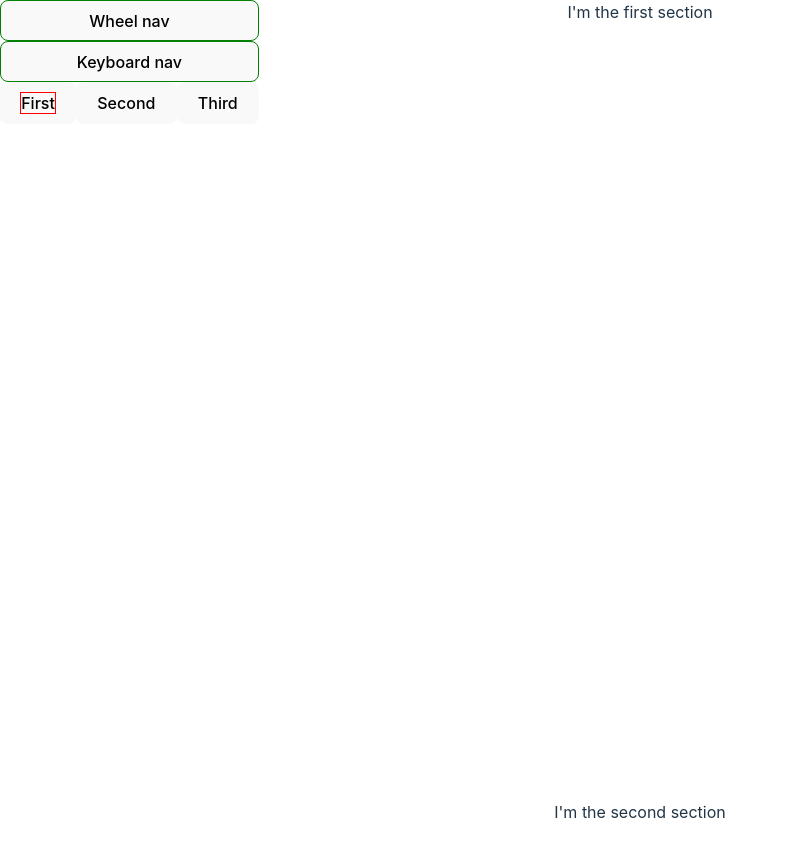
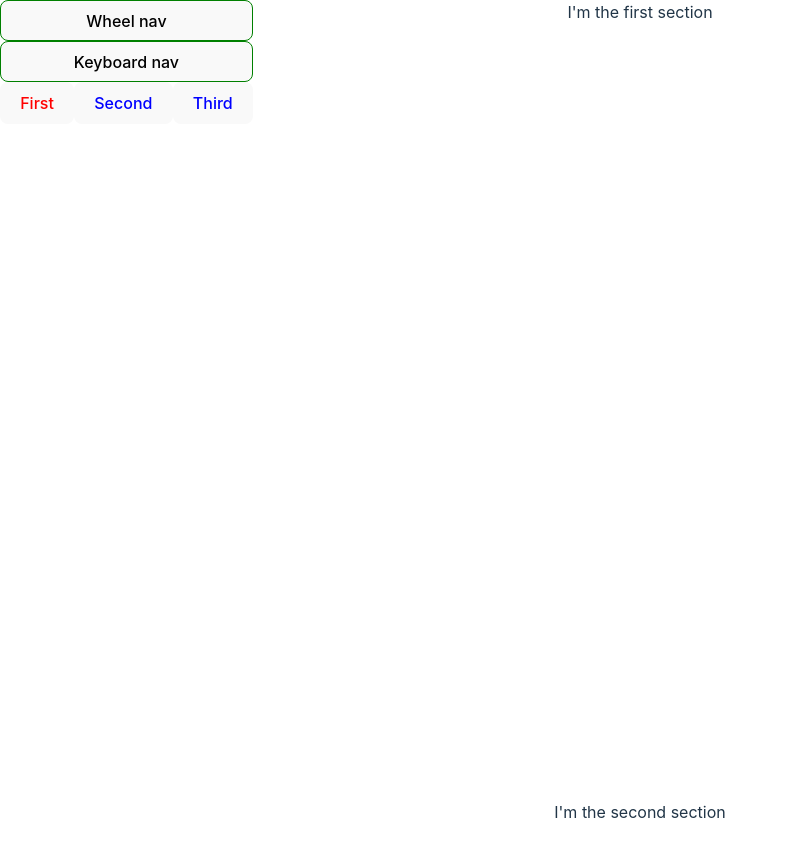
Before and after one commit to alex-fitzgerald/parchment, a React (Vite) app: page / in a window 1280 px wide. Shown: the top 856 px of the page, without its empty margins (0-788 px from the left). Built offline with nearby package versions, Linux system fonts and the light colour scheme.

Commit message:
feat: change active style

```diff
--- a/src/demo-app.tsx
+++ b/src/demo-app.tsx
@@ -9,10 +9,7 @@ import ParchmentNavButton from "./components/parchment/nav/parchment-nav-button.
 
 function MyNavButton({isActive, children}: { isActive?: boolean, children: ReactNode }) {
     return (
-        <span style={{
-            border: '1px solid',
-            borderColor: isActive ? 'red' : 'transparent'
-        }}>
+        <span style={{ color: isActive ? 'red' : 'blue' }}>
             {children}
         </span>
     )
@@ -87,7 +84,6 @@ function DemoApp() {
                     </ParchmentNavButton>
                 </div>
             </div>
-
             <Parchment
               enableWheelNavigation={navigateByWheel}
               enableKeyboardNavigation={navigateByDirectionalKeys}
```
Lines whose indentation alone changed are shown as unchanged.
